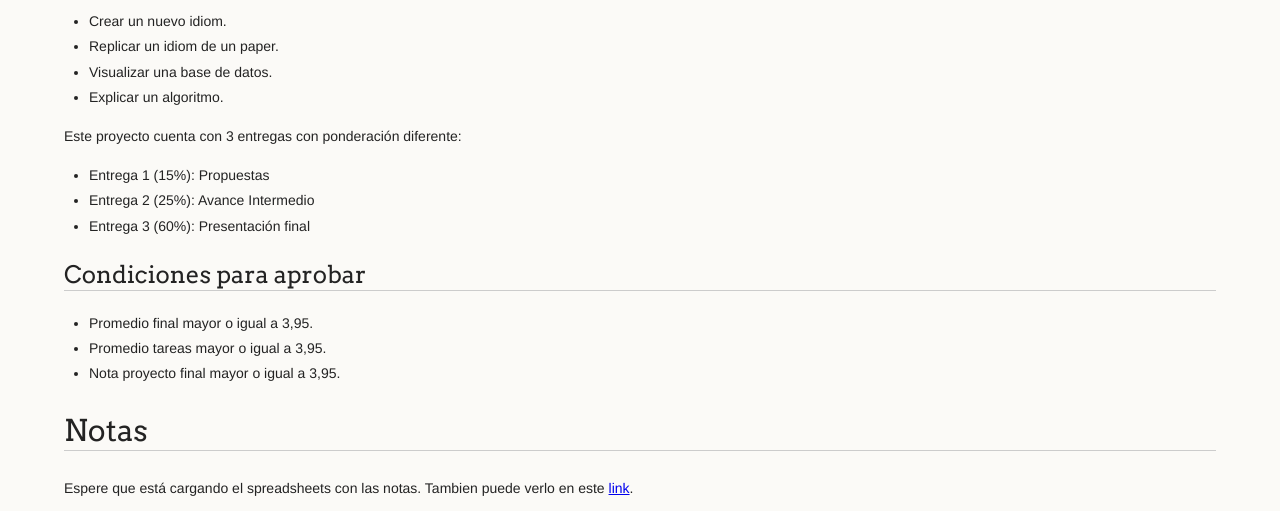
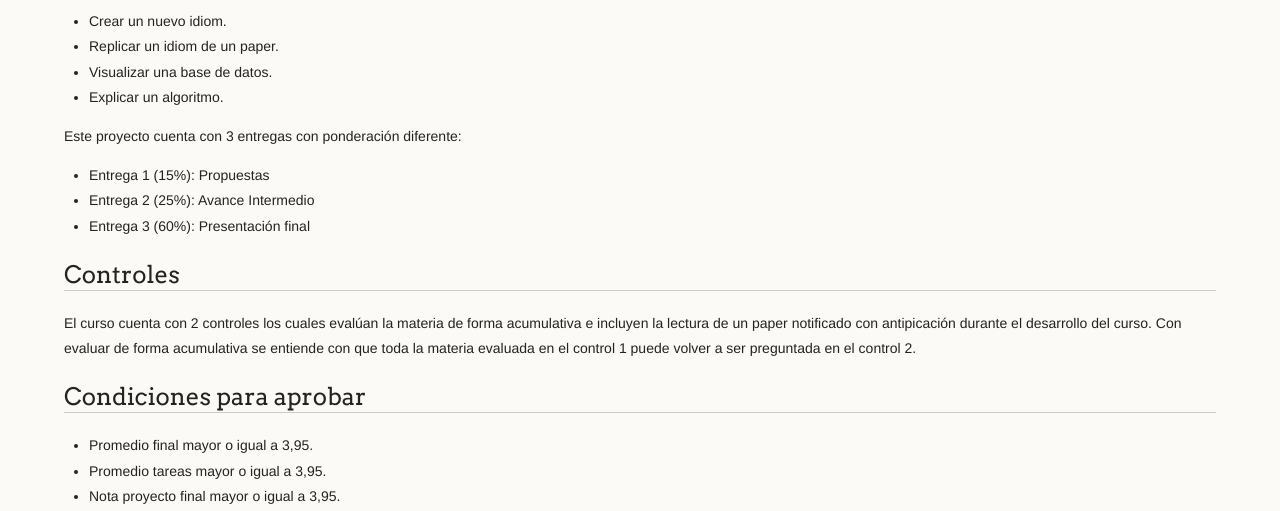
Before and after one commit to PUC-Infovis/version-2018, a Jekyll site: the page built from notas.md, in a window 1280 px wide and 900 px high, scrolled down 510 px, cut to the strip 0-511 px from the top of the window. Built offline with Jekyll 4.4.1, drawn with Linux system fonts in a browser that asks for light colours.

Commit message:
Update notas.md

```diff
--- a/notas.md
+++ b/notas.md
@@ -19,10 +19,15 @@ Para el desarrollo del proyecto semestre existen 4 categorías de proyecto que p
 - Visualizar una base de datos.
 - Explicar un algoritmo.
 
+
 Este proyecto cuenta con 3 entregas con ponderación diferente:
 - Entrega 1 (15%): Propuestas
 - Entrega 2 (25%): Avance Intermedio
 - Entrega 3 (60%): Presentación final
+
+## Controles
+
+El curso cuenta con 2 controles los cuales evalúan la materia de forma acumulativa e incluyen la lectura de un paper notificado con antipicación durante el desarrollo del curso. Con evaluar de forma acumulativa se entiende con que toda la materia evaluada en el control 1 puede volver a ser preguntada en el control 2.
 
 ## Condiciones para aprobar
 - Promedio final mayor o igual a 3,95.
```
